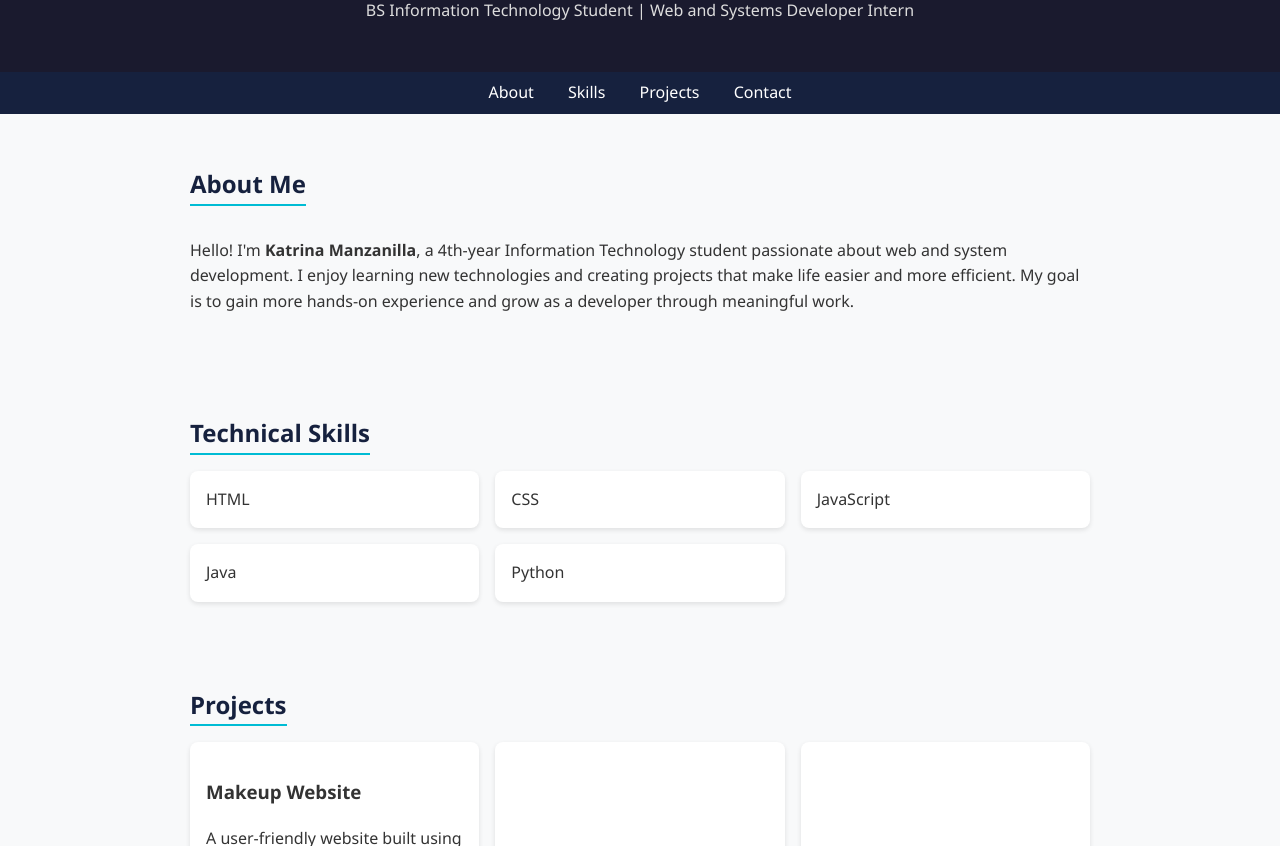
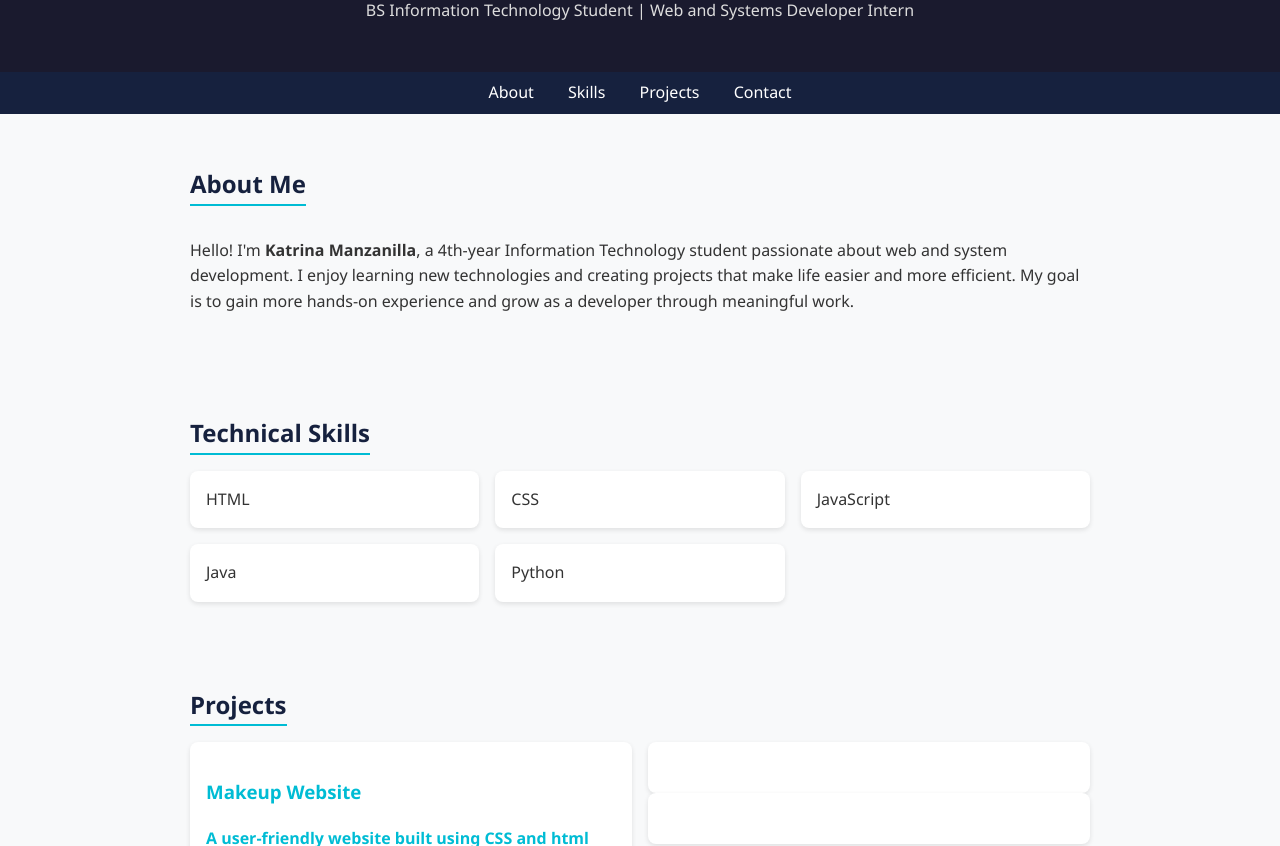
Before and after one commit to katrinamanzanilla/My-Portfolio, a plain HTML site: page index.html in a window 1280 px wide. Shown: the part 106-952 px from the top of the page. Drawn offline with Linux system fonts and the light colour scheme.

Commit message:
Update index.html

```diff
--- a/index.html
+++ b/index.html
@@ -130,7 +130,7 @@
     <h2>Projects</h2>
     <div class="projects">
       <div class="project">
-        <h3>Makeup Website</h3>
+        <h3><a href=main.html">Makeup Website</h3>
         <p>A user-friendly website built using CSS and html for a starting business.</p>
       </div>
       <div class="project">
```
